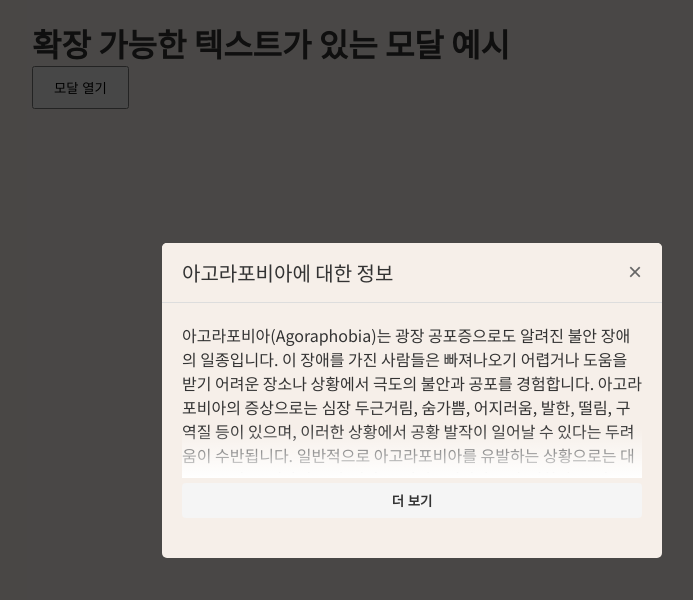
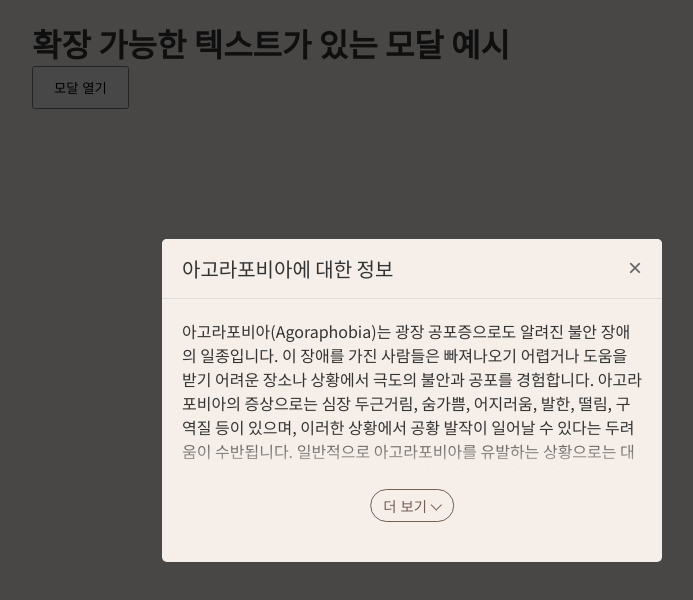
Before and after one commit to mrhonge/karts-agoraphobia, a Next.js app: page /expandable-modal-example in a window 1280 px wide. Both pictures are taken after a click on the button "모달 열기". Shown: the top 600 px of the page, without its empty margins (228-921 px from the left). Built offline with nearby package versions, Linux system fonts and the light colour scheme.

Commit message:
더보기 버튼 디자인 개선

```diff
--- a/components/ExpandableText.js
+++ b/components/ExpandableText.js
@@ -30,7 +30,7 @@ export default function ExpandableText({ text, maxHeight = 200, showMoreText = "
 
       {showButton && (
         <button
-          className={styles.expandButton}
+          className={`${styles.expandButton} ${expanded ? styles.expanded : ''}`}
           onClick={toggleExpanded}
         >
           {expanded ? '접기' : showMoreText}
--- a/components/ExpandableText.module.css
+++ b/components/ExpandableText.module.css
@@ -15,21 +15,46 @@
 }
 
 .expandButton {
-  display: block;
-  width: 100%;
-  padding: 8px;
-  background-color: #f5f5f5;
-  border: none;
-  border-radius: 4px;
-  color: #333;
-  font-weight: bold;
+  display: inline-block;
+  margin-top: 10px;
+  padding: 5px 12px;
+  background-color: transparent;
+  border: 1px solid #755E54;
+  border-radius: 20px;
+  color: #755E54;
+  font-size: 0.9rem;
+  font-weight: 500;
   cursor: pointer;
   text-align: center;
-  transition: background-color 0.2s;
+  transition: all 0.2s ease;
+  box-shadow: none;
+  position: relative;
+  left: 50%;
+  transform: translateX(-50%);
 }
 
 .expandButton:hover {
-  background-color: #e0e0e0;
+  background-color: rgba(117, 94, 84, 0.1);
+  color: #5c4a42;
+}
+
+.expandButton:after {
+  content: '';
+  display: inline-block;
+  width: 0.5em;
+  height: 0.5em;
+  margin-left: 0.4em;
+  border-right: 1.5px solid #755E54;
+  border-bottom: 1.5px solid #755E54;
+  transform: rotate(45deg);
+  position: relative;
+  top: -2px;
+  transition: transform 0.2s ease;
+}
+
+.expandButton.expanded:after {
+  transform: rotate(-135deg);
+  top: 1px;
 }
 
 .textContent:not(.expanded)::after {
@@ -39,6 +64,6 @@
   left: 0;
   width: 100%;
   height: 50px;
-  background: linear-gradient(rgba(255, 255, 255, 0), rgba(255, 255, 255, 1));
+  background: linear-gradient(rgba(246, 239, 233, 0), rgba(246, 239, 233, 1));
   pointer-events: none;
 }
```
